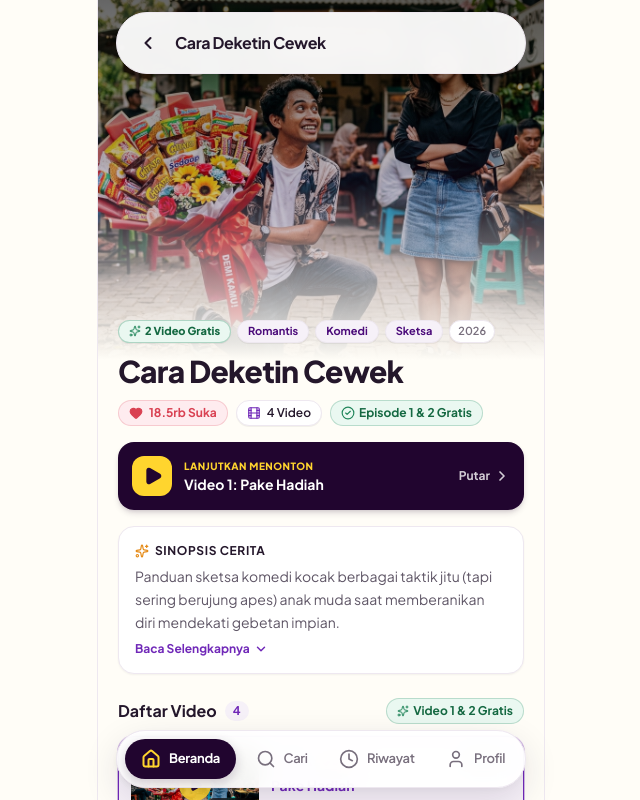
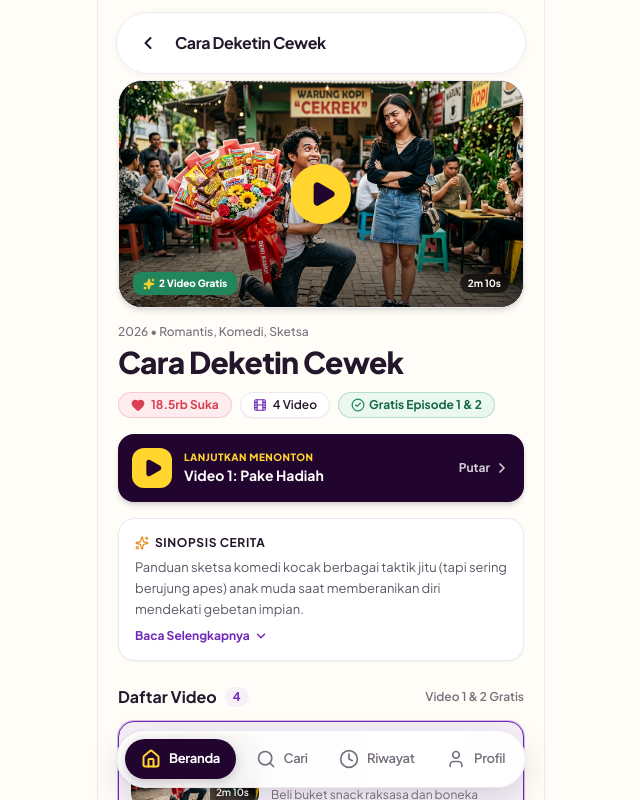
Before and after one commit to ardhikaxx/fe-mobile-humora, a Next.js app: page /series/cara-deketin-cewek in a window 1280 px wide. Shown: the top 800 px of the page, without its empty margins (319-959 px from the left). Built offline with nearby package versions, Linux system fonts and the light colour scheme.

Commit message:
design(series): showcase 16:9 hero card with clear framing and reduce badge clutter

```diff
--- a/app/series/[slug]/SeriesDetailClient.tsx
+++ b/app/series/[slug]/SeriesDetailClient.tsx
@@ -57,72 +57,80 @@ export default function SeriesDetailClient({ slug }: SeriesDetailClientProps) {
       <AppHeader
         title={series.title}
         showBack
-        withTopSpacer={false}
+        withTopSpacer={true}
         showProfile={false}
         showNotification={false}
       />
 
-      {/* Top Banner / Backdrop (Full Behind Floating Header) */}
-      <div className="relative w-full aspect-16/11 sm:aspect-16/9 min-h-[300px] sm:min-h-[360px] bg-[#21052F] overflow-hidden">
+      {/* Main Content */}
+      <div className="px-4 sm:px-5 pt-1 space-y-4">
+        {/* Cinematic Video Showcase Card (Full 16:9 - Crystal Clear Framing) */}
+        <div
+          onClick={handleStartWatch}
+          className="group relative w-full aspect-16/9 rounded-3xl overflow-hidden shadow-md bg-[#21052F] border border-[#EEE8F0] cursor-pointer select-none"
+        >
           {/* eslint-disable-next-line @next/next/no-img-element */}
           <img
             src={series.thumbnail || series.cover || series.poster || ''}
             alt={series.title}
-          className="w-full h-full object-cover"
+            className="w-full h-full object-cover transition-transform duration-500 group-hover:scale-103"
           />
 
-        {/* Gradient Overlay */}
-        <div className="absolute inset-0 bg-gradient-to-t from-[#FFFDF7] via-[#21052F]/25 to-black/60" />
+          {/* Gentle Bottom Vignette for Badges */}
+          <div className="absolute inset-0 bg-gradient-to-t from-black/60 via-transparent to-transparent pointer-events-none" />
+
+          {/* Centered Golden Play Button Disc */}
+          <div className="absolute inset-0 flex items-center justify-center pointer-events-none">
+            <div className="w-13 h-13 sm:w-15 sm:h-15 rounded-full bg-[#FFD52E] text-[#21052F] flex items-center justify-center shadow-lg group-hover:scale-110 group-active:scale-95 transition-all duration-300">
+              <Play className="w-6 h-6 sm:w-7 sm:h-7 fill-current ml-1" />
+            </div>
           </div>
 
-      {/* Series Metadata Container */}
-      <div className="px-5 -mt-10 relative z-20">
-        {/* Genre Tags & Promo Tag */}
-        <div className="flex flex-wrap items-center gap-1.5 mb-2.5">
-          <span className="text-[11px] font-black text-[#156942] bg-[#EAF8F1] border border-[#21865B]/30 px-2.5 py-0.5 rounded-full flex items-center gap-1 shadow-2xs">
-            <Sparkles className="w-3 h-3 text-[#21865B]" />
-            <span>2 Video Gratis</span>
+          {/* Bottom Badges on Showcase */}
+          <div className="absolute bottom-3 inset-x-3.5 flex items-center justify-between pointer-events-none">
+            <span className="bg-[#21865B] text-white text-[10px] font-black px-2.5 py-1 rounded-lg shadow-xs flex items-center gap-1 backdrop-blur-xs">
+              <Sparkles className="w-3 h-3 text-[#FFD52E] fill-[#FFD52E]" />
+              2 Video Gratis
             </span>
 
-          {series.genres.map((g) => (
-            <span
-              key={g}
-              className="text-[11px] font-bold text-[#4B0B7A] bg-[#F6F1F8] border border-[#EEE8F0] px-2.5 py-0.5 rounded-full shadow-2xs"
-            >
-              {g}
-            </span>
-          ))}
-
-          <span className="text-[11px] font-semibold text-[#786F7D] bg-white border border-[#EEE8F0] px-2 py-0.5 rounded-full shadow-2xs">
-            {series.year}
+            <span className="bg-black/60 backdrop-blur-xs text-white text-[10px] font-bold px-2 py-0.5 rounded-md">
+              {startEpisode.duration}
             </span>
           </div>
+        </div>
+
+        {/* Series Info & Metadata */}
+        <div>
+          {/* Release Year & Genre Text (Simple, Uncluttered, Non-Badge) */}
+          <p className="text-xs text-[#786F7D] font-medium mb-1">
+            {series.year} • {series.genres.join(', ')}
+          </p>
 
           {/* Title */}
           <h1 className="text-2xl sm:text-3xl font-black text-[#24172B] tracking-tight leading-tight">
             {series.title}
           </h1>
 
-        {/* Series Info Row */}
+          {/* Clean Metric Chips (Only 3 Clean Chips - No Clutter) */}
           <div className="flex items-center gap-2 flex-wrap mt-2.5">
-          <div className="flex items-center gap-1.5 font-bold text-xs text-[#D94152] bg-[#FEECEF] px-2.5 py-1 rounded-full border border-[#D94152]/20">
+            <div className="flex items-center gap-1.5 font-bold text-xs text-[#D94152] bg-[#FEECEF] px-3 py-1 rounded-full border border-[#D94152]/20">
               <Heart className="w-3.5 h-3.5 fill-[#D94152]" />
               <span>{formatLikes(series.likesCount || 14200)} Suka</span>
             </div>
 
-          <div className="flex items-center gap-1.5 font-semibold text-xs text-[#24172B] bg-white px-2.5 py-1 rounded-full border border-[#EEE8F0] shadow-2xs">
+            <div className="flex items-center gap-1.5 font-semibold text-xs text-[#24172B] bg-white px-3 py-1 rounded-full border border-[#EEE8F0] shadow-xs">
               <Film className="w-3.5 h-3.5 text-[#7028B8]" />
               <span>{series.videoCount || series.episodes.length} Video</span>
             </div>
 
-          <div className="flex items-center gap-1 font-bold text-xs text-[#156942] bg-[#EAF8F1] px-2.5 py-1 rounded-full border border-[#21865B]/25">
+            <div className="flex items-center gap-1 font-bold text-xs text-[#156942] bg-[#EAF8F1] px-3 py-1 rounded-full border border-[#21865B]/25">
               <CheckCircle2 className="w-3.5 h-3.5 text-[#21865B]" />
-            <span>Episode 1 & 2 Gratis</span>
+              <span>Gratis Episode 1 & 2</span>
+            </div>
           </div>
         </div>
 
-        {/* CTA Button: Mulai Menonton / Lanjutkan Menonton */}
-        <div className="mt-4">
+        {/* CTA Button: Mulai / Lanjutkan Menonton */}
         <button
           onClick={handleStartWatch}
           className="group w-full p-3 sm:p-3.5 rounded-2xl bg-[#21052F] hover:bg-[#350A4E] active:scale-[0.99] text-white font-bold shadow-md shadow-[#21052F]/15 flex items-center justify-between transition-all"
@@ -148,18 +156,15 @@ export default function SeriesDetailClient({ slug }: SeriesDetailClientProps) {
             <ChevronRight className="w-4 h-4 group-hover:translate-x-0.5 transition-transform stroke-[2.5]" />
           </div>
         </button>
-        </div>
 
         {/* Synopsis with Expandable Toggle */}
-        <div className="mt-4 bg-white rounded-2xl p-4 border border-[#EEE8F0] shadow-xs">
-          <div className="flex items-center justify-between mb-1.5">
-            <h4 className="text-xs font-bold text-[#24172B] uppercase tracking-wider flex items-center gap-1.5">
+        <div className="bg-white rounded-2xl p-4 border border-[#EEE8F0] shadow-xs">
+          <h4 className="text-xs font-bold text-[#24172B] uppercase tracking-wider mb-1.5 flex items-center gap-1.5">
             <Sparkles className="w-3.5 h-3.5 text-[#E58A16]" />
             Sinopsis Cerita
           </h4>
-          </div>
           <p
-            className={`text-xs sm:text-sm text-[#5F5666] leading-relaxed ${
+            className={`text-xs sm:text-[13px] text-[#5F5666] leading-relaxed ${
               isSynopsisExpanded ? '' : 'line-clamp-3'
             }`}
           >
@@ -179,7 +184,7 @@ export default function SeriesDetailClient({ slug }: SeriesDetailClientProps) {
         </div>
 
         {/* Video List Section */}
-        <div className="mt-6">
+        <div className="pt-2">
           <div className="flex items-center justify-between mb-3">
             <div className="flex items-center gap-2">
               <h3 className="text-base font-bold text-[#24172B]">
@@ -189,8 +194,7 @@ export default function SeriesDetailClient({ slug }: SeriesDetailClientProps) {
                 {series.episodes.length}
               </span>
             </div>
-            <span className="text-xs font-bold text-[#156942] bg-[#EAF8F1] px-2.5 py-1 rounded-full border border-[#21865B]/25 flex items-center gap-1">
-              <Sparkles className="w-3 h-3 text-[#21865B]" />
+            <span className="text-xs font-semibold text-[#786F7D]">
               Video 1 & 2 Gratis
             </span>
           </div>
```
Lines whose indentation alone changed are shown as unchanged.
